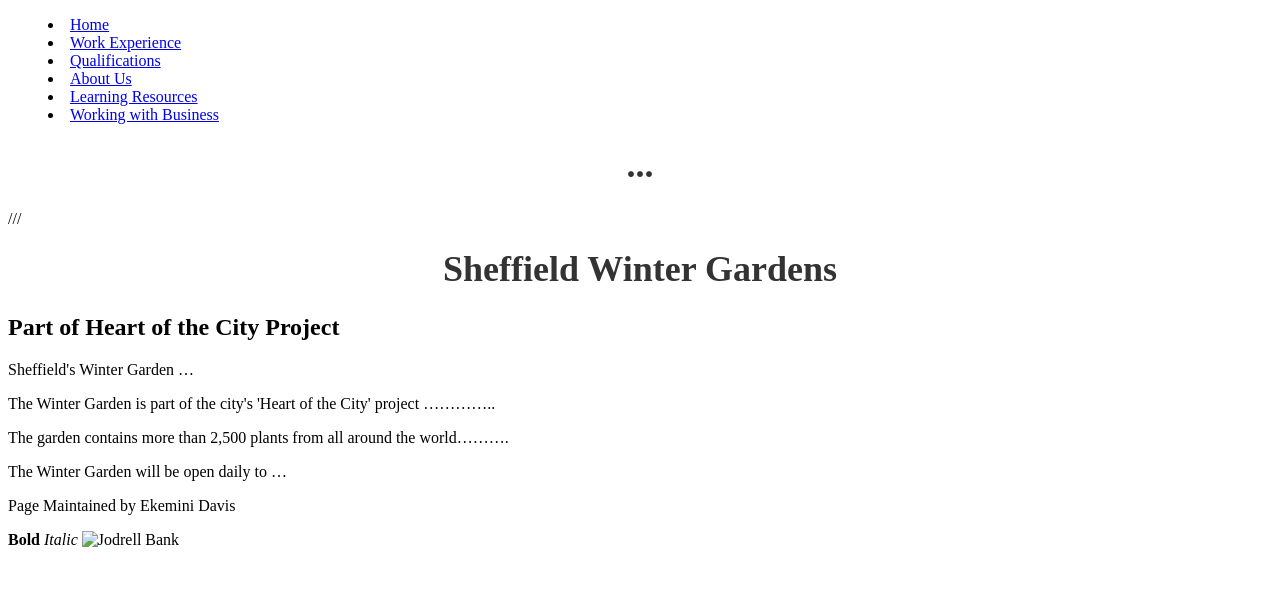
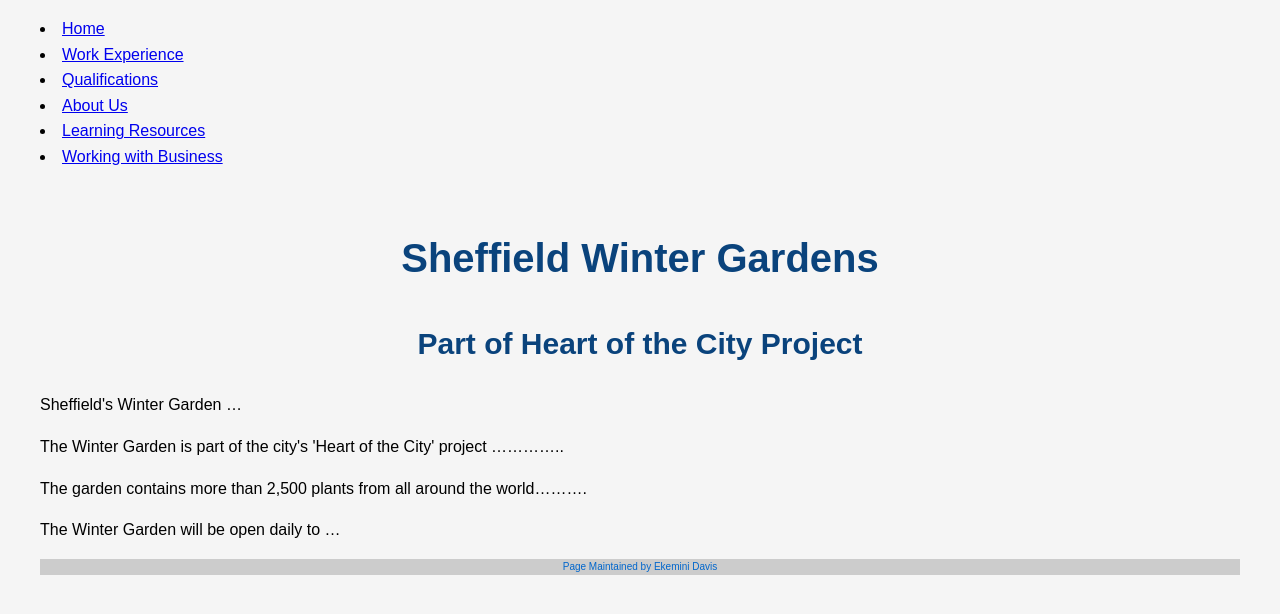
Before and after one commit to ladykemzz/cantor-college-assignment, a plain HTML site: page html/index.html in a window 1280 px wide. Drawn offline with Linux system fonts and the light colour scheme; files that its build step writes are made by us from their sources.

Commit message:
Just a random day

```diff
--- a/css/style.css
+++ b/css/style.css
@@ -1,6 +1,34 @@
-h1{
-    color: #333333;
+h1, h2,h3 {
+    color: #0A437C;
+    font: Georgia;
     font-size: 36px;
     text-align: center;
-    margin-top: 20px;
 }
+h1 {
+    margin-top: 40px;
+    font-size: 2.5rem;
+    style: bold, uppercase;
+}
+h2 {
+    margin-top: 30px;
+    font-size: 1.875rem;
+}
+body {
+    font-family: Arial, sans-serif;
+    background-color: #f5f5f5;
+    margin: 0;
+    padding: 0;
+    line-height: 1.6;
+}
+.container {
+    width: 100%;
+    max-width: 1200px;
+    margin: 0 auto;
+    overflow: hidden;
+}
+#footer {
+    color: #0066CC;
+    background-color: #CCCCCC;
+    font-size: 10px;
+    text-align: center;
+}
--- a/html/index.html
+++ b/html/index.html
@@ -3,9 +3,9 @@
     <head>
         <meta charset="UTF-8">
         <meta name="viewport" content="width=device-width, initial-scale=1.0">
+        <title>Cantor College</title>
         <link rel="stylesheet" href="css/style.css">
-        <link rel="stylesheet" href="js/script.js">
-        <title>Cantor College</title>
+        <!-- <link rel="stylesheet" href="js/script.js"> -->
         <menu>
             <li><a href="index.html">Home</a></li>
             <li><a href="workExperience.html">Work Experience</a></li>
@@ -16,8 +16,6 @@
         </menu>
     </head>
     <body>
-        <h1> ... </h1>
-        <p> /// </p>
         <div class="container">
             <div class="header">
                 <h1>Sheffield Winter Gardens</h1>
@@ -33,10 +31,5 @@
                 <p>Page Maintained by Ekemini Davis</p>
             </div>
         </div>
-        <p>
-            <b> Bold </b>
-            <i> Italic </i>
-            <img src="images/dishOne.jpg" width="900" height="200" alt="Jodrell Bank">
-        </p>
     </body>
  </html>
```
Lines whose indentation alone changed are shown as unchanged.
